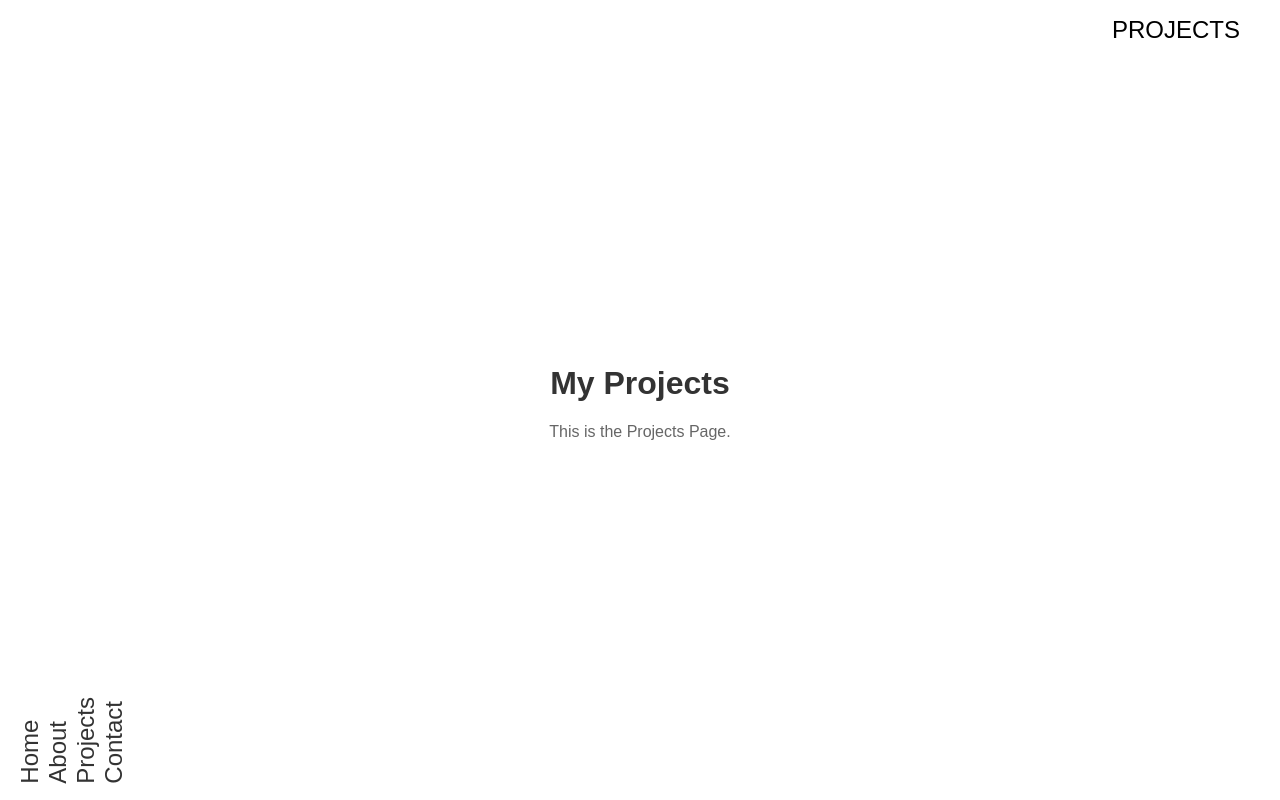
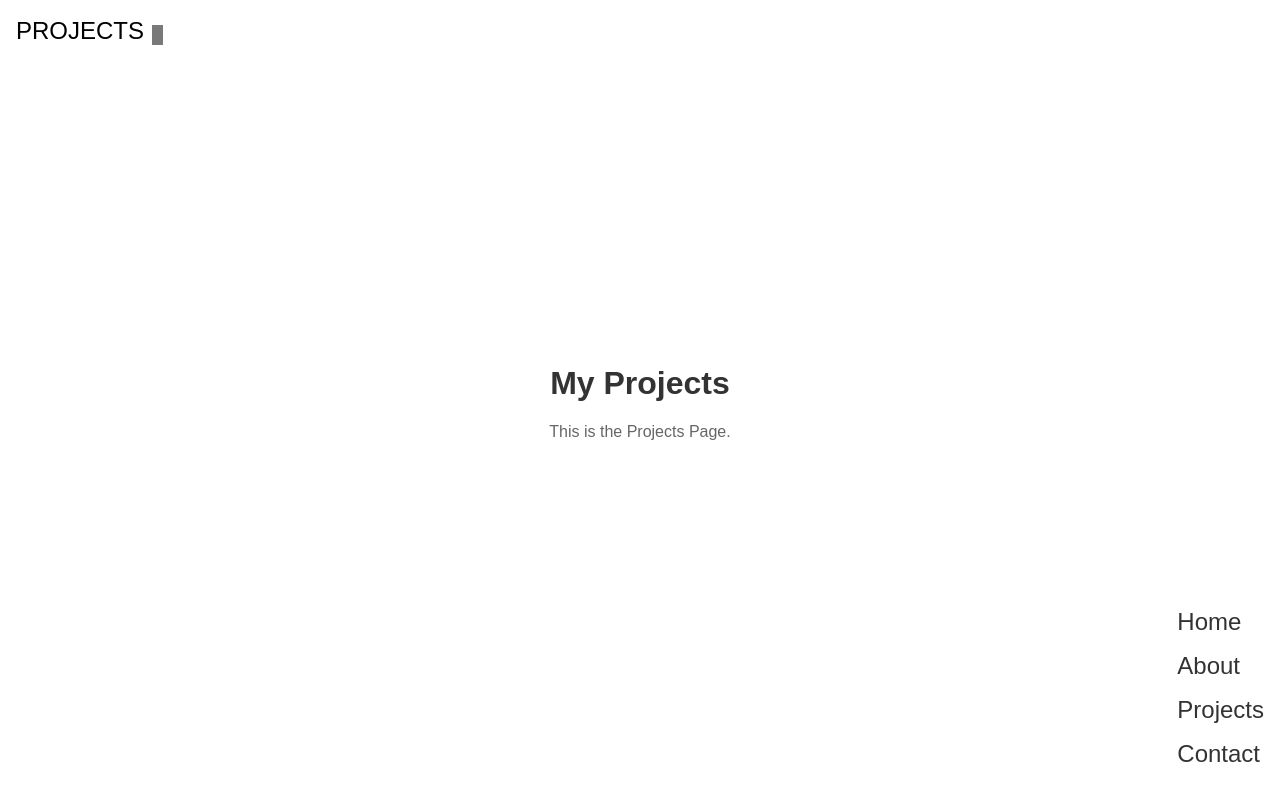
Before and after one commit to hsum4/WebPortfolio, a React (Create React App) app: page /projects in a window 1280 px wide. Built offline with nearby package versions, Linux system fonts and the light colour scheme.

Commit message:
update Layout.js component to include typing animation for title, and made changes to Layout.scss for styling adjustments

```diff
--- a/src/components/Layout.js
+++ b/src/components/Layout.js
@@ -1,8 +1,34 @@
-import React from 'react';
-import { Link } from 'react-router-dom';
+import React, { useState, useEffect } from 'react';
+import { Link, useLocation } from 'react-router-dom';
 import './Layout.scss'
 
 const Layout = ({ children, title }) => {
+    const [typedTitle, setTypedTitle] = useState('');
+    const location = useLocation(); //get current url
+    let typingInterval;
+
+    useEffect(() => {
+        const newTitle = title; //get title from prop
+
+        let timerId = setTimeout(() => {
+            setTypedTitle('');  //clear prev title
+            let i = 0;
+            const typingInterval = setInterval(() => {
+                setTypedTitle(newTitle.substring(0, i+1));
+                i++;
+                if (i > newTitle.length) {
+                  clearInterval(typingInterval);
+                }
+              }, 100); //adjust typing speed
+          }, 500); //adjust delay before typing starts
+
+          //cleanup func
+          return () => {
+            clearTimeout(timerId);
+            clearInterval(typingInterval);
+          };
+      }, [title, location, typingInterval]);
+
     return (
       <div className="layout">
         <div className="sidebar">
@@ -19,7 +45,7 @@ const Layout = ({ children, title }) => {
           {children}
         </div>
         <div className="title">
-          <span>{title}</span>
+          <span>{typedTitle}</span>
           <div className="blinking-box"></div>
         </div>
       </div>
--- a/src/components/Layout.scss
+++ b/src/components/Layout.scss
@@ -12,16 +12,16 @@ body {
 
   .sidebar {
     position: absolute;
-    left: 0;
+    right: 0;
     bottom: 0;
     padding: 1rem;
-    writing-mode: vertical-rl;
-    transform: rotate(180deg);
 
     nav ul {
       list-style: none;
       padding: 0;
       margin: 0;
+      flex-direction: column;
+      align-items: center;
     }
 
     nav ul li {
@@ -43,7 +43,7 @@ body {
     margin: auto;
     text-align: center;
     opacity: 0;
-    animation: fadeIn 1s forwards;
+    animation: fadeIn 3s forwards;
   }
 
   @keyframes fadeIn {
@@ -55,17 +55,18 @@ body {
   .title {
     position: absolute;
     top: 1rem;
-    right: 1rem;
+    left: 1rem;
     display: flex;
     align-items: center;
     font-size: 1.5rem;
 
     .blinking-box {
-      width: 1rem;
-      height: 1rem;
+      width: 0.7rem;
+      height: 1.25rem;
       background-color: black;
       margin-left: 0.5rem;
-      animation: blink 1s infinite;
+      animation: blink 1.5s infinite;
+      margin-top: 0.57rem;
     }
 
     @keyframes blink {
```
